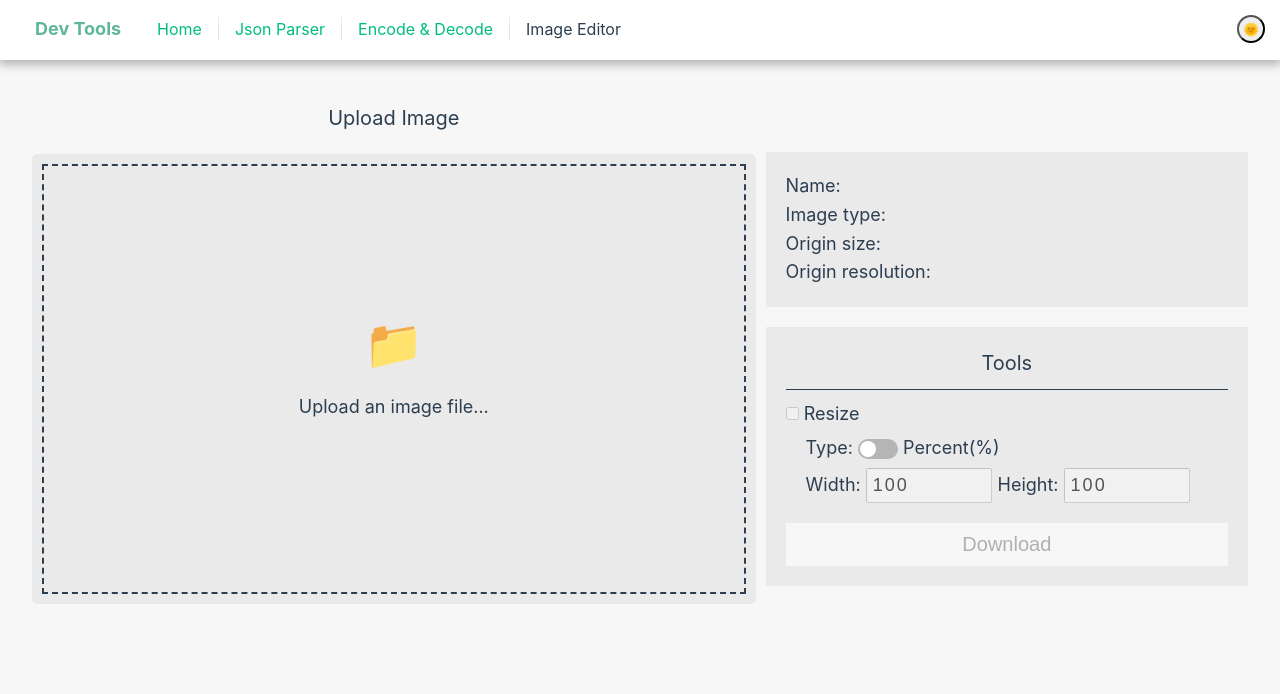
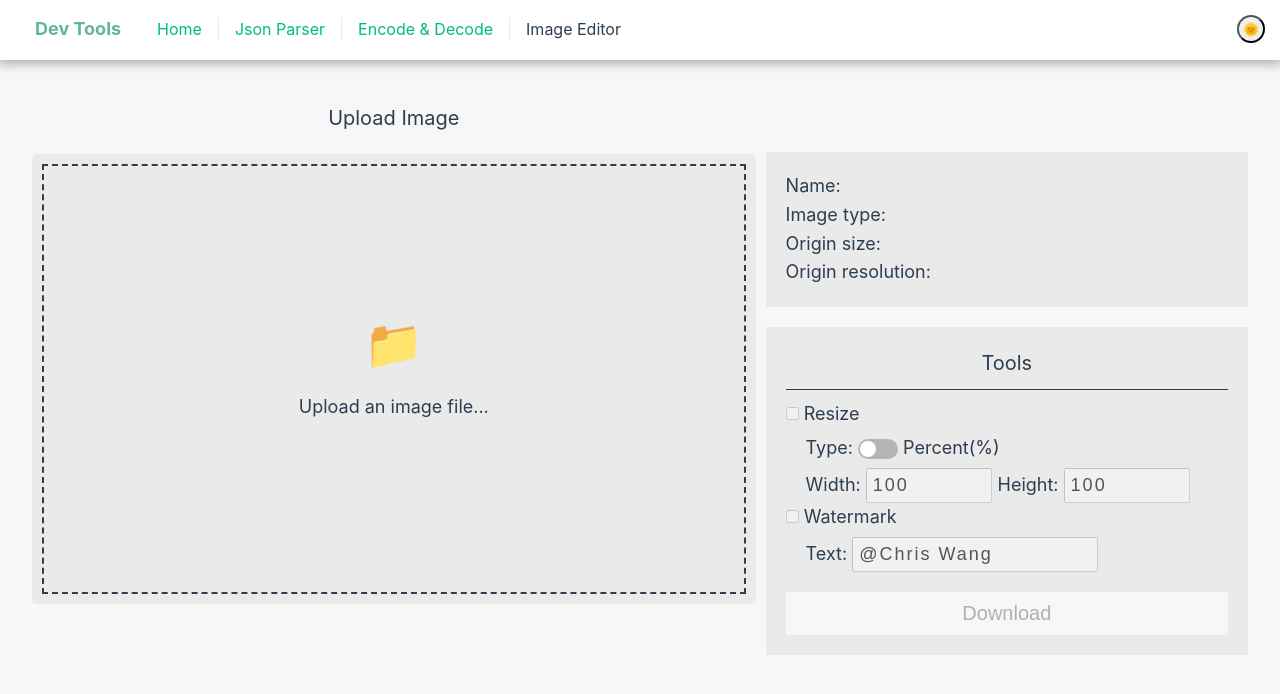
Before and after one commit to wangchristine/dev-tools, a Vue app: page /image-editor in a window 1280 px wide. Shown: the top 694 px of the page. Built offline with nearby package versions, Linux system fonts and the light colour scheme.

Commit message:
add image editor watermark feature

```diff
--- a/src/views/ImageEditorView.vue
+++ b/src/views/ImageEditorView.vue
@@ -8,19 +8,33 @@ let needResize = ref(false);
 let resizeType = ref("percent");
 let resizeWidth = ref(100);
 let resizeHeight = ref(100);
+let needWatermark = ref(false);
+let watermarkText = ref("@Chris Wang");
 // dom
 let canvas = ref(null);
 let resize = ref(null);
 let inputWidth = ref(null);
 let inputHeight = ref(null);
+let watermark = ref(null);
+let inputWatermarkText = ref(null);
 let download = ref(null);
 
-const renderCanvas = (canvasWidth, canvasHeight) => {
+const renderCanvas = ({ canvasWidth, canvasHeight, watermarkText }) => {
   let ctx = canvas.value.getContext("2d");
   ctx.clearRect(0, 0, canvas.value.width, canvas.value.height);
-  canvas.value.width = canvasWidth;
-  canvas.value.height = canvasHeight;
-  ctx.drawImage(image.value, 0, 0, image.value.width, image.value.height, 0, 0, canvasWidth, canvasHeight);
+
+  if (canvasWidth !== undefined && canvasHeight !== undefined) {
+    canvas.value.width = canvasWidth;
+    canvas.value.height = canvasHeight;
+  }
+  ctx.drawImage(image.value, 0, 0, image.value.width, image.value.height, 0, 0, canvas.value.width, canvas.value.height);
+
+  if (watermarkText !== undefined) {
+    ctx.font = "30px Comic Sans MS";
+    ctx.fillStyle = "#da94f1";
+    ctx.textAlign = "center";
+    ctx.fillText(watermarkText, canvas.value.width / 2, Math.floor(canvas.value.height * (2 / 3)));
+  }
 }
 
 const uploadImage = (event) => {
@@ -44,6 +58,7 @@ const uploadImage = (event) => {
     ctx.drawImage(img, 0, 0, img.width, img.height, 0, 0, canvas.value.width, canvas.value.height);
   };
   resize.value.disabled = false;
+  watermark.value.disabled = false;
   download.value.disabled = false;
 };
 
@@ -69,19 +84,27 @@ const switchResize = () => {
 
       if (resizeType.value === "percent") {
         const rate = resizeWidth.value / 100;
-        renderCanvas(image.value.width * rate, image.value.height * rate);
+        renderCanvas({
+          canvasWidth: image.value.width * rate,
+          canvasHeight: image.value.height * rate, ...(needWatermark.value && { watermarkText: watermarkText.value })
+        });
       } else {
         const rate = resizeWidth.value / image.value.width;
-        renderCanvas(resizeWidth.value, image.value.height * rate);
+        renderCanvas({
+          canvasWidth: resizeWidth.value,
+          canvasHeight: image.value.height * rate, ...(needWatermark.value && { watermarkText: watermarkText.value })
+        });
       }
     } else {
       inputWidth.value.disabled = true;
       inputHeight.value.disabled = true;
-      renderCanvas(image.value.width, image.value.height);
+      renderCanvas({
+        canvasWidth: image.value.width,
+        canvasHeight: image.value.height, ...(needWatermark.value && { watermarkText: watermarkText.value })
+      });
     }
   }
 };
-
 const switchResizeType = (isChecked) => {
   resizeType.value = isChecked ? "pixel" : "percent";
   if (image.value) {
@@ -92,7 +115,10 @@ const switchResizeType = (isChecked) => {
       resizeWidth.value = image.value.width;
       resizeHeight.value = image.value.height;
     }
-    renderCanvas(image.value.width, image.value.height);
+    renderCanvas({
+      canvasWidth: image.value.width,
+      canvasHeight: image.value.height, ...(needWatermark.value && { watermarkText: watermarkText.value })
+    });
   }
 };
 
@@ -105,7 +131,10 @@ const inputWidthInputEvent = () => {
     }
     resizeHeight.value = resizeWidth.value;
     const rate = resizeWidth.value / 100;
-    renderCanvas(image.value.width * rate, image.value.height * rate);
+    renderCanvas({
+      canvasWidth: image.value.width * rate,
+      canvasHeight: image.value.height * rate, ...(needWatermark.value && { watermarkText: watermarkText.value })
+    });
   } else {
     if (image.value) {
       if (resizeWidth.value > image.value.width) {
@@ -113,7 +142,10 @@ const inputWidthInputEvent = () => {
       }
       const rate = resizeWidth.value / image.value.width;
       resizeHeight.value = Math.floor(image.value.height * rate);
-      renderCanvas(resizeWidth.value, image.value.height * rate);
+      renderCanvas({
+        canvasWidth: resizeWidth.value,
+        canvasHeight: image.value.height * rate, ...(needWatermark.value && { watermarkText: watermarkText.value })
+      });
     }
   }
 };
@@ -127,7 +159,10 @@ const inputHeightInputEvent = () => {
     }
     resizeWidth.value = resizeHeight.value;
     const rate = (resizeHeight.value / 100);
-    renderCanvas(image.value.width * rate, image.value.height * rate);
+    renderCanvas({
+      canvasWidth: image.value.width * rate,
+      canvasHeight: image.value.height * rate, ...(needWatermark.value && { watermarkText: watermarkText.value })
+    });
   } else {
     if (image.value) {
       if (resizeHeight.value > image.value.height) {
@@ -135,13 +170,33 @@ const inputHeightInputEvent = () => {
       }
       const rate = resizeHeight.value / image.value.height;
       resizeWidth.value = Math.floor(image.value.width * rate);
-      renderCanvas(image.value.width * rate, resizeHeight.value);
+      renderCanvas({
+        canvasWidth: image.value.width * rate,
+        canvasHeight: resizeHeight.value, ...(needWatermark.value && { watermarkText: watermarkText.value })
+      });
     }
   }
 }
 
 const limitInputNumber = (event) => {
   return event.charCode >= 48 && event.charCode <= 57;
+};
+
+const inputWatermarkTextInputEvent = () => {
+  renderCanvas({ watermarkText: watermarkText.value });
+};
+
+const switchWatermark = () => {
+  needWatermark.value = !needWatermark.value;
+  if (image.value) {
+    if (needWatermark.value) {
+      inputWatermarkText.value.disabled = false;
+      renderCanvas({ watermarkText: watermarkText.value });
+    } else {
+      inputWatermarkText.value.disabled = true;
+      renderCanvas({});
+    }
+  }
 };
 
 onUnmounted(() => {
@@ -208,6 +263,17 @@ onUnmounted(() => {
               Height:
               <input type="number" v-model.number="resizeHeight" ref="inputHeight" min="1" step="1"
                      :onkeypress="limitInputNumber" @input="inputHeightInputEvent" disabled/>
+            </div>
+          </div>
+        </div>
+        <div class="watermark">
+          <input type="checkbox" ref="watermark" id="watermark" @change="switchWatermark" disabled/>
+          <label for="watermark"> Watermark</label>
+          <div class="tools">
+            <div>
+              Text:
+              <input type="text" v-model.trim="watermarkText" ref="inputWatermarkText"
+                     @input="inputWatermarkTextInputEvent" disabled/>
             </div>
           </div>
         </div>
@@ -317,6 +383,12 @@ onUnmounted(() => {
   letter-spacing: 2px;
 }
 
+.tools input[type="text"] {
+  padding: 5px;
+  font-size: 18px;
+  letter-spacing: 2px;
+}
+
 .draw-tool .download {
   background-color: #a96868;
   border: 0;
```
